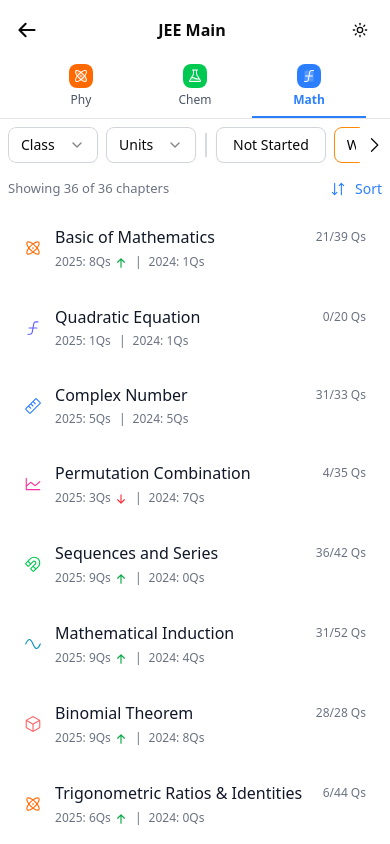
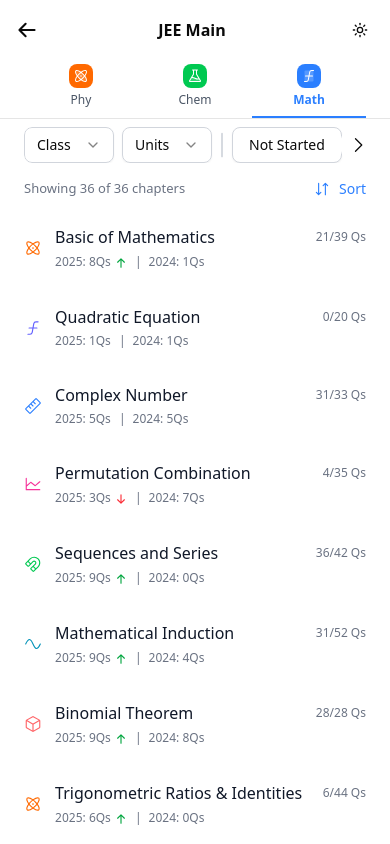
Before and after one commit to AbhishekSi04/PYQ-Frontend, a Next.js app: page /mathematics in a window 390 px wide. Shown: the top 844 px of the page. Built offline with nearby package versions, Linux system fonts and the light colour scheme.

Commit message:
added right scroll option

```diff
--- a/app/chemistry/page.tsx
+++ b/app/chemistry/page.tsx
@@ -116,7 +116,7 @@
       <p className="md:text-sm md:text-center md:text-gray-500 md:mt-3 md:mb-5 hidden md:block dark:text-[#E2E8F0]">Chapter-wise Collection of Chemistry PYQs</p>
 
       {/* Filters with scroll button */}
-      <div className="relative flex items-center md:mb-4 mb-2">
+      <div className="relative flex items-center md:mb-4 mb-2 px-4 md:px-0">
         <div
           ref={filterBarRef}
           className="hide-scrollbar flex gap-2 overflow-x-auto flex-nowrap scrollbar-hide w-full dark:bg-[#181F2A]  rounded-md"
@@ -175,14 +175,14 @@
         {/* Right scroll button (mobile only) */}
         <button
           type="button"
-          className="absolute -right-[2px] top-1/2 -translate-y-1/2 bg-white dark:bg-[#181F2A] rounded-full pl-2 py-3 z-10 md:hidden  border-gray-300 dark:border-[#2D3748]"
+          className="absolute -right-[2px] top-1/2 -translate-y-1/2 bg-white dark:bg-[#181F2A] rounded-full pl-2 pr-4 py-3 z-10 md:hidden  border-gray-300 dark:border-[#2D3748]"
           onClick={scrollFilterBarRight}
           style={{ alignItems: 'center' }}
         >
           <CaretRight size={20} className="dark:text-[#E2E8F0]" />
         </button>
       </div>
-      <div className='flex flex-row justify-between gap-4 pb-4 pt-2 md:mb-2 m'>
+      <div className='flex flex-row justify-between gap-4 pb-4 pt-2 md:mb-2 px-4 md:px-0'>
         <div className="text-[13px] md:text-sm text-gray-500 dark:text-[#E2E8F0]">
           Showing {filteredChapters.length} of {chemistryChapters.length} chapters
         </div>
--- a/app/mathematics/page.tsx
+++ b/app/mathematics/page.tsx
@@ -115,7 +115,7 @@
       <p className="md:text-sm md:text-center md:text-gray-500 md:mt-3 md:mb-5 hidden md:block dark:text-[#E2E8F0]">Chapter-wise Collection of Mathematics PYQs</p>
 
       {/* Filters with scroll button */}
-      <div className="relative flex items-center md:mb-4 mb-2">
+      <div className="relative flex items-center md:mb-4 mb-2 px-4 md:px-0">
         <div
           ref={filterBarRef}
           className="hide-scrollbar flex gap-2 overflow-x-auto flex-nowrap scrollbar-hide w-full dark:bg-[#181F2A]  rounded-md"
@@ -174,14 +174,14 @@
         {/* Right scroll button (mobile only) */}
         <button
           type="button"
-          className="absolute -right-[2px] top-1/2 -translate-y-1/2 bg-white dark:bg-[#181F2A] rounded-full pl-2 py-3 z-10 md:hidden  border-gray-300 dark:border-[#2D3748]"
+          className="absolute -right-[2px] top-1/2 -translate-y-1/2 bg-white dark:bg-[#181F2A] rounded-full pl-2 pr-4 py-3 z-10 md:hidden  border-gray-300 dark:border-[#2D3748]"
           onClick={scrollFilterBarRight}
           style={{ alignItems: 'center' }}
         >
           <CaretRight size={20} className="dark:text-[#E2E8F0]" />
         </button>
       </div>
-      <div className='flex flex-row justify-between gap-4 pb-4 pt-2 md:mb-2 m'>
+      <div className='flex flex-row justify-between gap-4 pb-4 pt-2 md:mb-2 px-4 md:px-0'>
         <div className="text-[13px] md:text-sm text-gray-500 dark:text-[#E2E8F0]">
           Showing {filteredChapters.length} of {mathematicsChapters.length} chapters
         </div>
--- a/app/physics/page.tsx
+++ b/app/physics/page.tsx
@@ -175,7 +175,7 @@
         {/* Right scroll button (mobile only) */}
         <button
           type="button"
-          className="absolute -right-[2px] top-1/2 -translate-y-1/2 bg-white dark:bg-[#181F2A] rounded-full pl-2 py-3 z-10 md:hidden  border-gray-300 dark:border-[#2D3748]"
+          className="absolute -right-[2px] top-1/2 -translate-y-1/2 bg-white dark:bg-[#181F2A] rounded-full pl-2 pr-4 py-3 z-10 md:hidden  border-gray-300 dark:border-[#2D3748]"
           onClick={scrollFilterBarRight}
           style={{ alignItems: 'center' }}
         >
```
